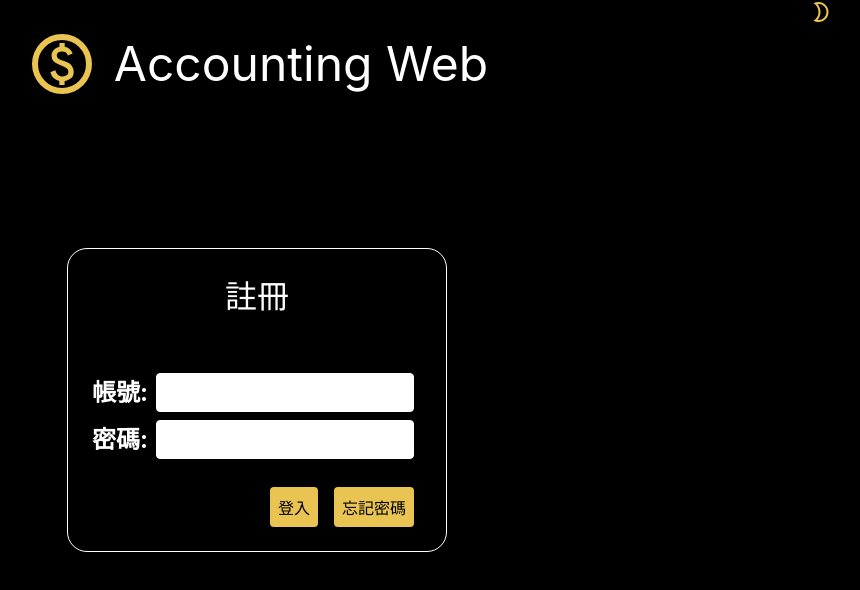
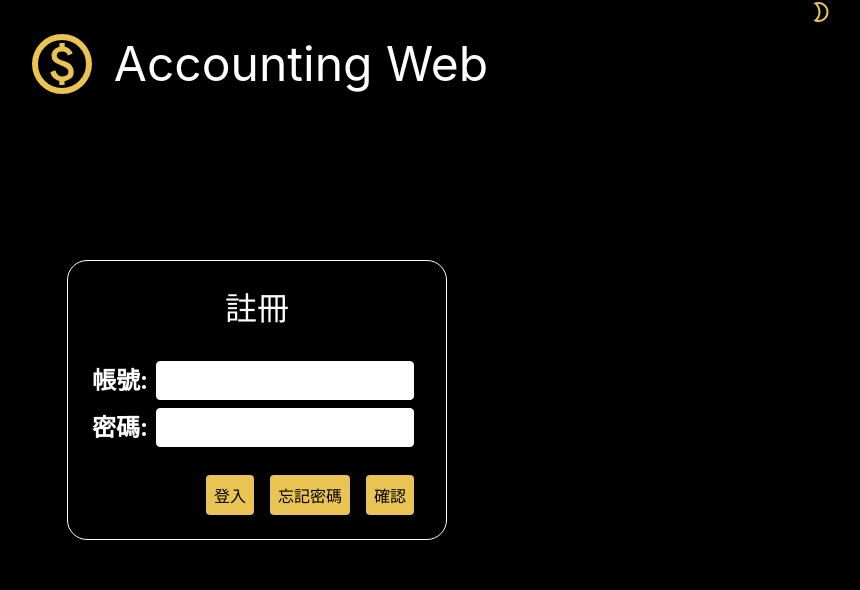
Before and after one commit to 54877/account, a React (Vite) app: page /register in a window 1280 px wide. Shown: the top 590 px of the page, without its empty margins (383-1243 px from the left). Built offline with nearby package versions, Linux system fonts and the light colour scheme.

Commit message:
暫時更新

```diff
--- a/src/Register.tsx
+++ b/src/Register.tsx
@@ -1,6 +1,8 @@
 import { useState } from "react";
 import { LoginTemplate } from "./component/LoginTemplate";
 import { infoProps } from "./Login";
+import { register } from "./styled/API";
+import { useNavigate } from "react-router-dom";
 
 export function Register() {
   const init = {
@@ -8,6 +10,15 @@ export function Register() {
     password: "",
   };
   const [information, setInformation] = useState<infoProps>(init);
+  const navigate = useNavigate();
+  const registerApi = async () => {
+    try {
+      await register(information.account, information.password);
+      navigate("/");
+    } catch (err) {
+      console.error(err);
+    }
+  };
   return (
     <>
       <LoginTemplate
@@ -19,6 +30,7 @@ export function Register() {
         link="/"
         secLink="/forget"
         state={false}
+        fuc={registerApi}
       />
     </>
   );
--- a/src/component/LoginTemplate.tsx
+++ b/src/component/LoginTemplate.tsx
@@ -18,6 +18,7 @@ interface LoginTemplateProps {
   state: boolean;
   link: string;
   secLink: string;
+  fuc: () => Promise<void>;
 }
 
 export const LoginTemplate = ({
@@ -29,6 +30,7 @@ export const LoginTemplate = ({
   state,
   link,
   secLink,
+  fuc,
 }: LoginTemplateProps) => {
   const handleOnChange = (
     e: React.ChangeEvent<HTMLInputElement>,
@@ -39,6 +41,11 @@ export const LoginTemplate = ({
       [key]: e.target.value,
     }));
   };
+
+  const onclickFuc = () => {
+    fuc();
+  };
+
   return (
     <div
       style={{
@@ -52,7 +59,7 @@ export const LoginTemplate = ({
       <LoginContainer>
         <SectionTitle style={{ margin: 0 }}>{title}</SectionTitle>
         <FormTable
-          style={{ marginBottom: "0" }}
+          style={{ margin: "0" }}
           onSubmit={(e) => {
             e.preventDefault();
           }}
@@ -101,6 +108,8 @@ export const LoginTemplate = ({
           <NavLink to={secLink}>
             <Button>{secButton}</Button>
           </NavLink>
+
+          <Button onClick={onclickFuc}>確認</Button>
         </div>
       </LoginContainer>
     </div>
--- a/src/styled/API.tsx
+++ b/src/styled/API.tsx
@@ -1,5 +1,5 @@
 import axios from "axios";
-import type { DataItem } from "../";
+import { DataItem } from "../Index";
 
 const api = axios.create({
   baseURL: import.meta.env.VITE_API_URL,
@@ -40,3 +40,11 @@ export const updateData = async (key: string, value: string, id: string) => {
   });
   return res;
 };
+
+export const register = async (account: string, password: string) => {
+  const res = await api.post(`/api/register`, {
+    account: account,
+    password: password,
+  });
+  return res;
+};
```
